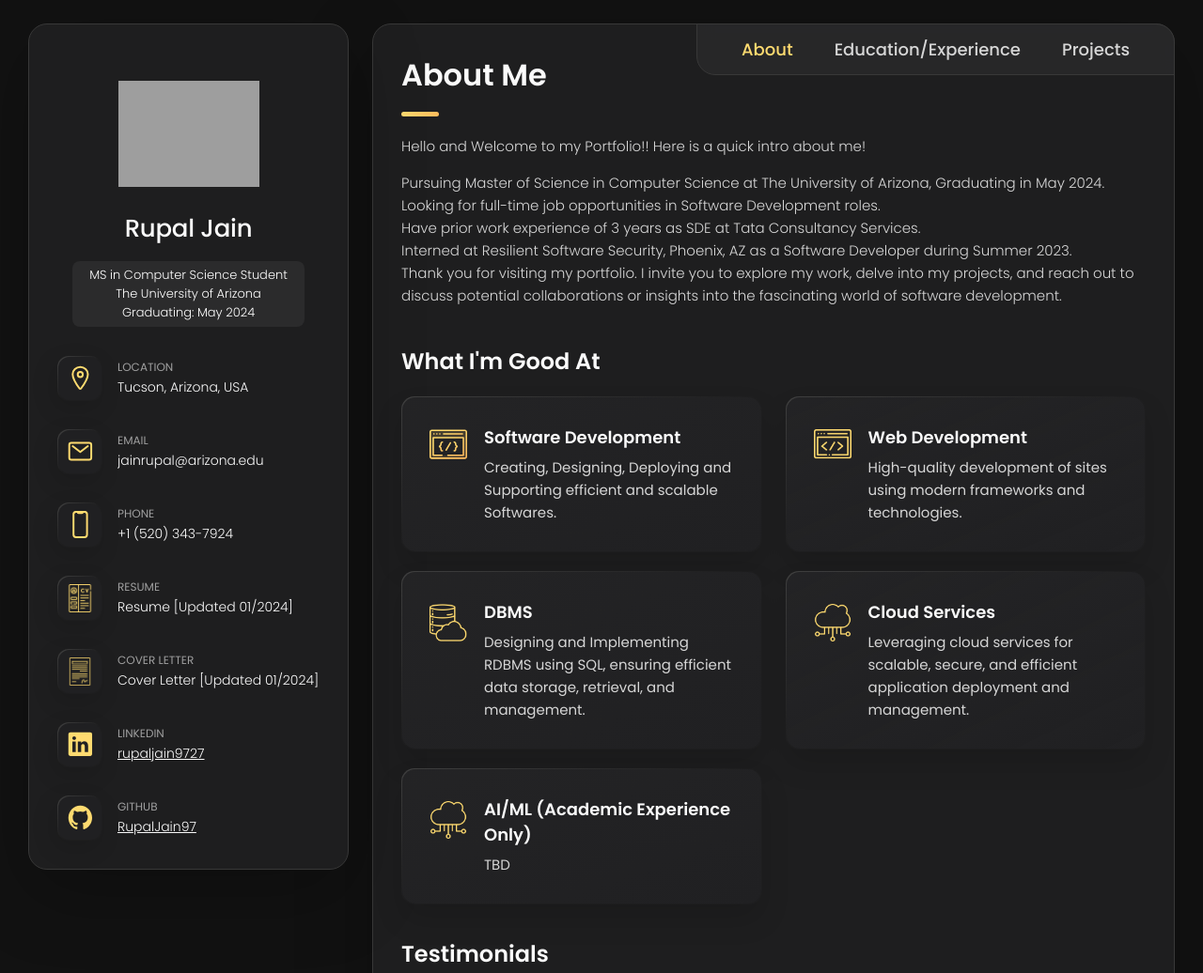
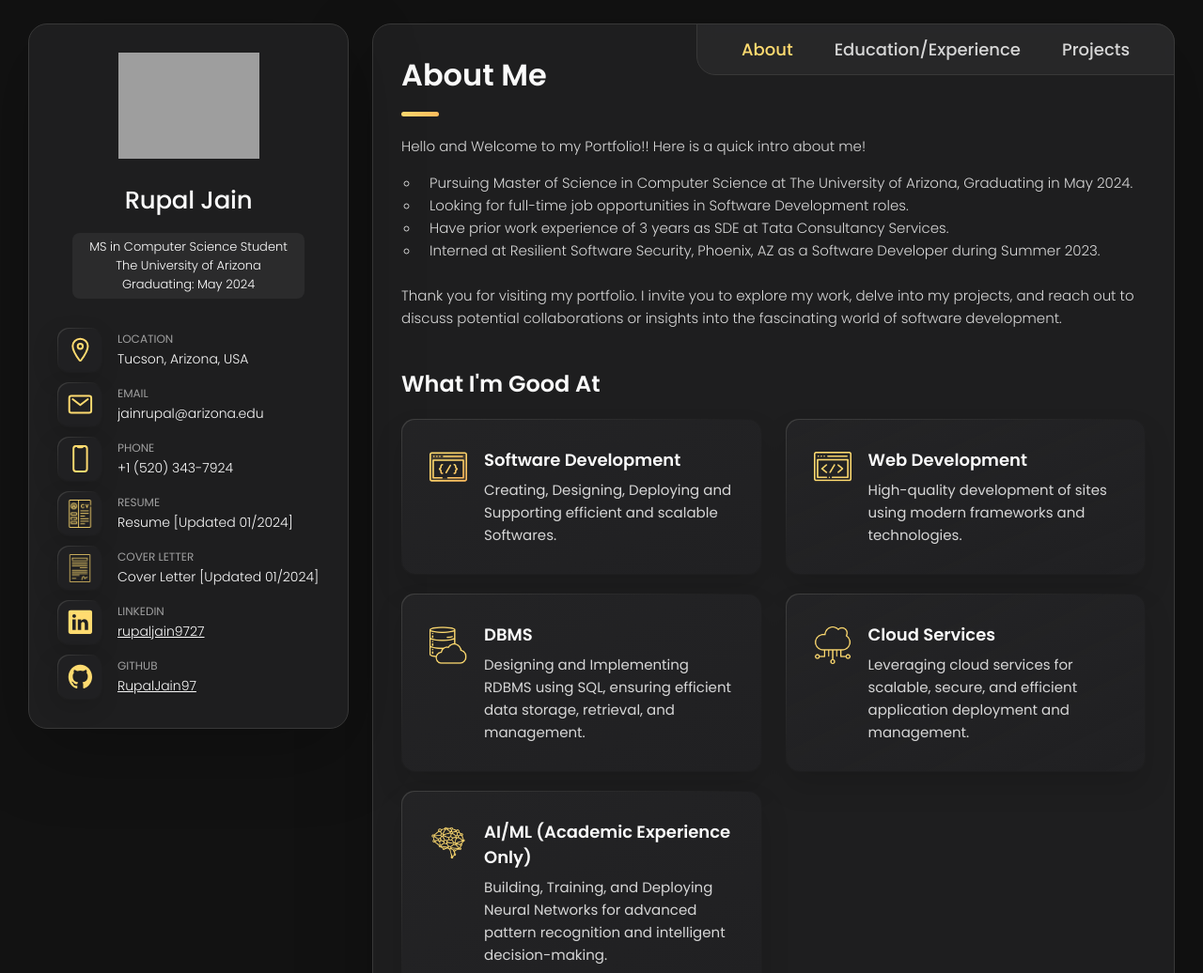
Before and after one commit to RupalJain97/RupalJain97, a plain HTML site: page index.html in a window 1280 px wide. Shown: the top 1036 px of the page at 94% size. Drawn offline with nearby package versions, Linux system fonts and the light colour scheme; grey boxes are pictures that could not be loaded.

Commit message:
Changes to styling

```diff
--- a/assets/css/style.css
+++ b/assets/css/style.css
@@ -1456,11 +1456,11 @@ li>.skills-title {
   }
 
   .separator {
-    margin: 32px 0;
+    margin: 20px 0;
   }
 
   .contacts-list {
-    gap: 20px;
+    gap: 10px;
   }
 
   .contact-info {
@@ -1671,6 +1671,9 @@ li>.skills-title {
   .has-scrollbar::-webkit-scrollbar-button {
     width: 100px;
   }
+  .sidebar.active {
+    max-height: 465px;
+  }
 
 
 
@@ -1680,7 +1683,7 @@ li>.skills-title {
 
   .contacts-list {
     grid-template-columns: 1fr 1fr;
-    gap: 30px 15px;
+    gap: 10px 15px;
   }
 
 
@@ -1958,7 +1961,7 @@ li>.skills-title {
     max-height: max-content;
     height: 100%;
     margin-bottom: 0;
-    padding-top: 60px;
+    padding-top: 30px;
     z-index: 1;
     margin: 0px !important;
     width: 30%;
--- a/index.html
+++ b/index.html
@@ -227,17 +227,17 @@
             Hello and Welcome to my Portfolio!! Here is a quick intro about me!
 
           </p>
-          <ol>
-            <li>
+          <ol style="margin-left: 20px;">
+            <li style="list-style: circle !important; padding-left: 10px;">
               Pursuing Master of Science in Computer Science at The University of Arizona, Graduating in May 2024.
             </li>
-            <li>
+            <li style="list-style: circle !important; padding-left: 10px;">
               Looking for full-time job opportunities in Software Development roles.
             </li>
-            <li>
+            <li style="list-style: circle !important; padding-left: 10px;">
               Have prior work experience of 3 years as SDE at Tata Consultancy Services.
             </li>
-            <li>
+            <li style="list-style: circle !important; padding-left: 10px;">
               Interned at Resilient Software Security, Phoenix, AZ as a Software Developer during Summer 2023.
             </li>
           </ol>
@@ -265,6 +265,7 @@
           </p>-->
 
           <p>
+            <br>
             Thank you for visiting my portfolio. I invite you to explore my work, delve into my projects, and reach out
             to discuss potential collaborations or insights into the fascinating world of software development.
 
@@ -350,14 +351,14 @@
             <li class="service-item">
 
               <div class="service-icon-box">
-                <img src="./assets/images/icon-cloud.png" alt="Cloud services icon" width="40">
+                <img src="./assets/images/icon-artificial-intelligence.png" alt="Cloud services icon" width="40">
               </div>
 
               <div class="service-content-box">
                 <h4 class="h4 service-item-title">AI/ML (Academic Experience only)</h4>
 
                 <p class="service-item-text">
-                  TBD
+                  Building, Training, and Deploying Neural Networks for advanced pattern recognition and intelligent decision-making.
                 </p>
               </div>
 
```
Also changed, not shown: assets/images/icon-artificial-intelligence.png (added).
